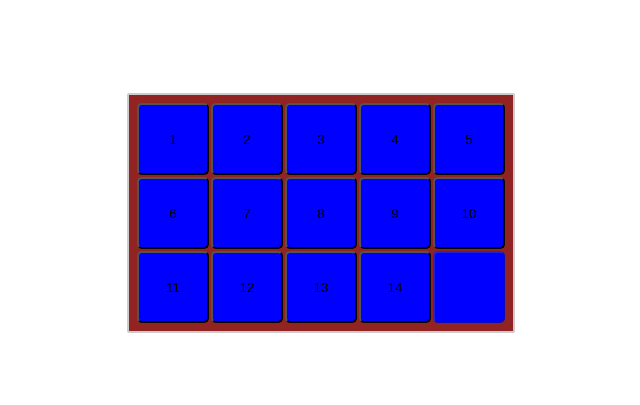
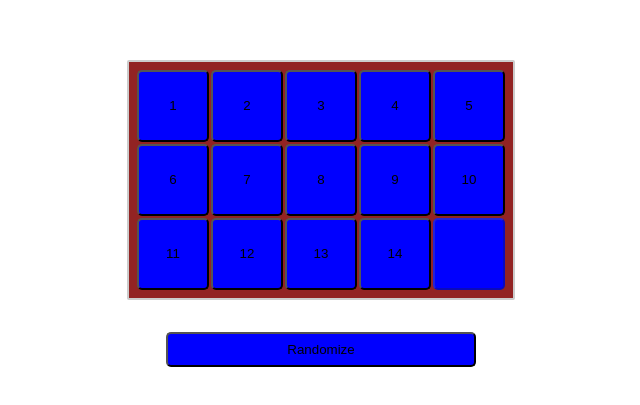
Before and after one commit to Skjesper/15-puzzle, a Next.js app: page / in a window 1280 px wide. Shown: the part 187-592 px from the top of the page, without its empty margins (319-959 px from the left). Built offline with nearby package versions, Linux system fonts and the light colour scheme.

Commit message:
added a 'l' variant to the button component

```diff
--- a/src/app/page.module.css
+++ b/src/app/page.module.css
@@ -5,3 +5,11 @@
   height: 100vh;
   width: 100%;
 }
+
+.gameContainer {
+    display: flex;
+    justify-content: center;
+    align-items: center;
+    gap: 2rem;
+    flex-direction: column;
+}
--- a/src/app/page.tsx
+++ b/src/app/page.tsx
@@ -43,6 +43,7 @@ console.log('Grid length:', grid.length);
 
  return (
    <div className={styles.container}>
+    <div className={styles.gameContainer}>
      <Box>
        {grid.map((value, index) => (
          <Button
@@ -55,6 +56,8 @@ console.log('Grid length:', grid.length);
          </Button>
        ))}
      </Box>
+     <Button variant='l'>Randomize</Button>
+     </div>
    </div>
  );
 }
--- a/src/components/ui/Button/button.module.css
+++ b/src/components/ui/Button/button.module.css
@@ -2,11 +2,17 @@
 
     background-color: blue;
     border-radius: 5px;
+
+}
+
+.m {
+
     width: 4.5rem;
     height: 4.5rem;
 }
 
-.desktop {
+.l {
 
     padding: 0.5rem;
+    width: 80%;
 }
```
